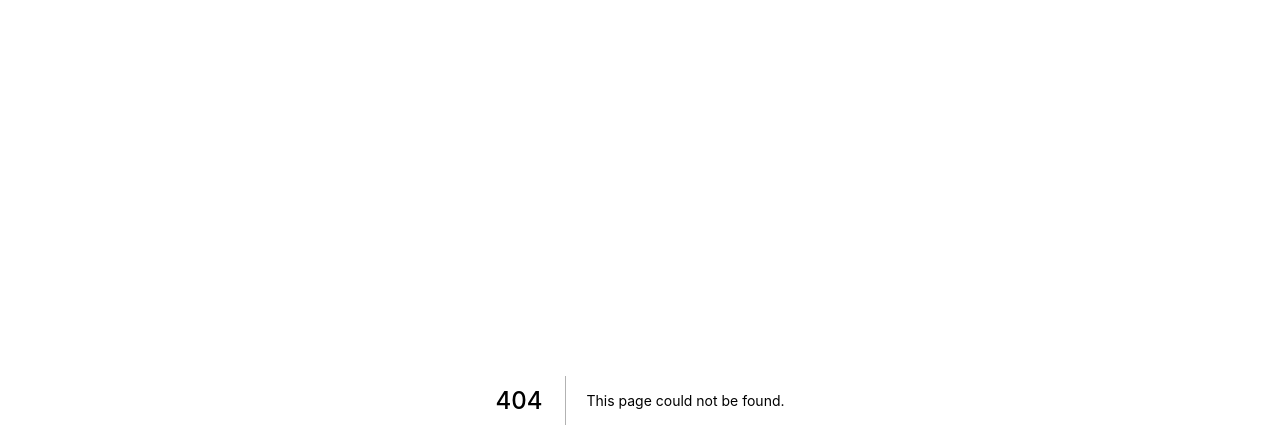
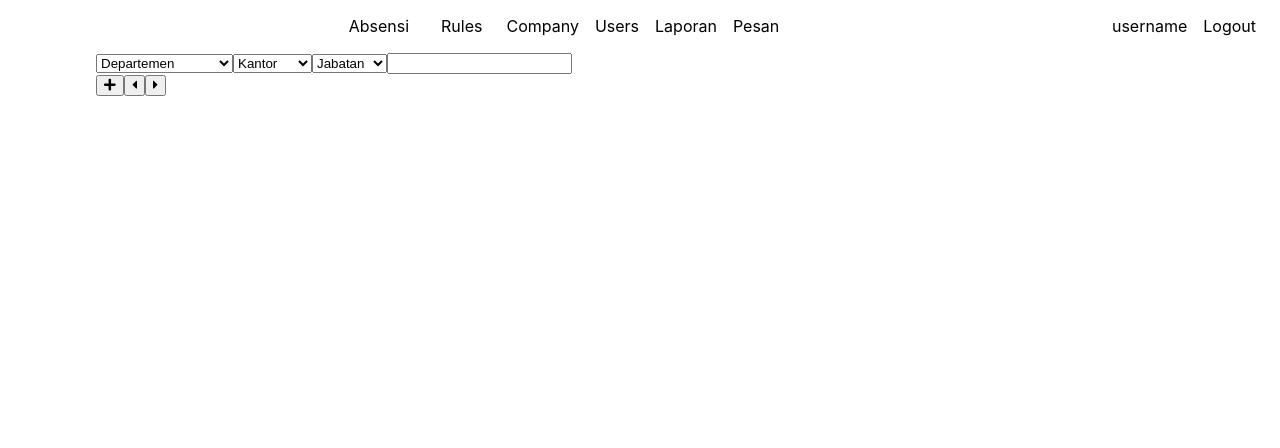
Before and after one commit to miridium-electrode/erp, a Next.js app in the folder web/: page /employees/attendance/hr/rules/1 in a window 1280 px wide. Before the commit this address had no page. Shown: the top 448 px of the page. Built offline with nearby package versions, Linux system fonts and the light colour scheme.

Commit message:
add slugline /employees/attendance/hr/rules/[n]

```diff
--- /dev/null
+++ b/web/pages/employees/attendance/hr/rules/[name].tsx
@@ -0,0 +1,50 @@
+import Background from "@components/background";
+import Navbar from "@components/navbar/employees/attendance/hr";
+import Container from "@components/container/employees/attendance/hr/jk/name";
+import { useRouter } from "next/router";
+import { FontAwesomeIcon } from "@fortawesome/react-fontawesome";
+import { faPlus, faCaretLeft, faCaretRight } from "@fortawesome/free-solid-svg-icons";
+
+/**
+ *  /employees/attendance/hr/rules/[name] page
+ * @returns
+ */
+function NamePage() {
+    let route = useRouter();
+    let { name } = route.query;
+    return (
+        <Background>
+            <Navbar />
+            <Container>
+                <div>
+                    <select name="departemen">
+                        <option value="" disabled selected>Departemen</option>
+                        <option value="IT">Teknologi Informasi</option>
+                    </select>
+                    <select name="kantor">
+                        <option value="" disabled selected>Kantor</option>
+                        <option value="teknologi">Teknologi</option>
+                    </select>
+                    <select name="jabatan">
+                        <option value="" disabled selected>Jabatan</option>
+                        <option value="manager">Manager</option>
+                    </select>
+                    <input type="search" name="q"/>
+                </div>
+                <div>
+                    <button>
+                        <FontAwesomeIcon icon={faPlus} />
+                    </button>
+                    <button>
+                        <FontAwesomeIcon icon={faCaretLeft} />
+                    </button>
+                    <button>
+                        <FontAwesomeIcon icon={faCaretRight} />
+                    </button>
+                </div>
+            </Container>
+        </Background>
+    );
+}
+
+export default NamePage;
```
